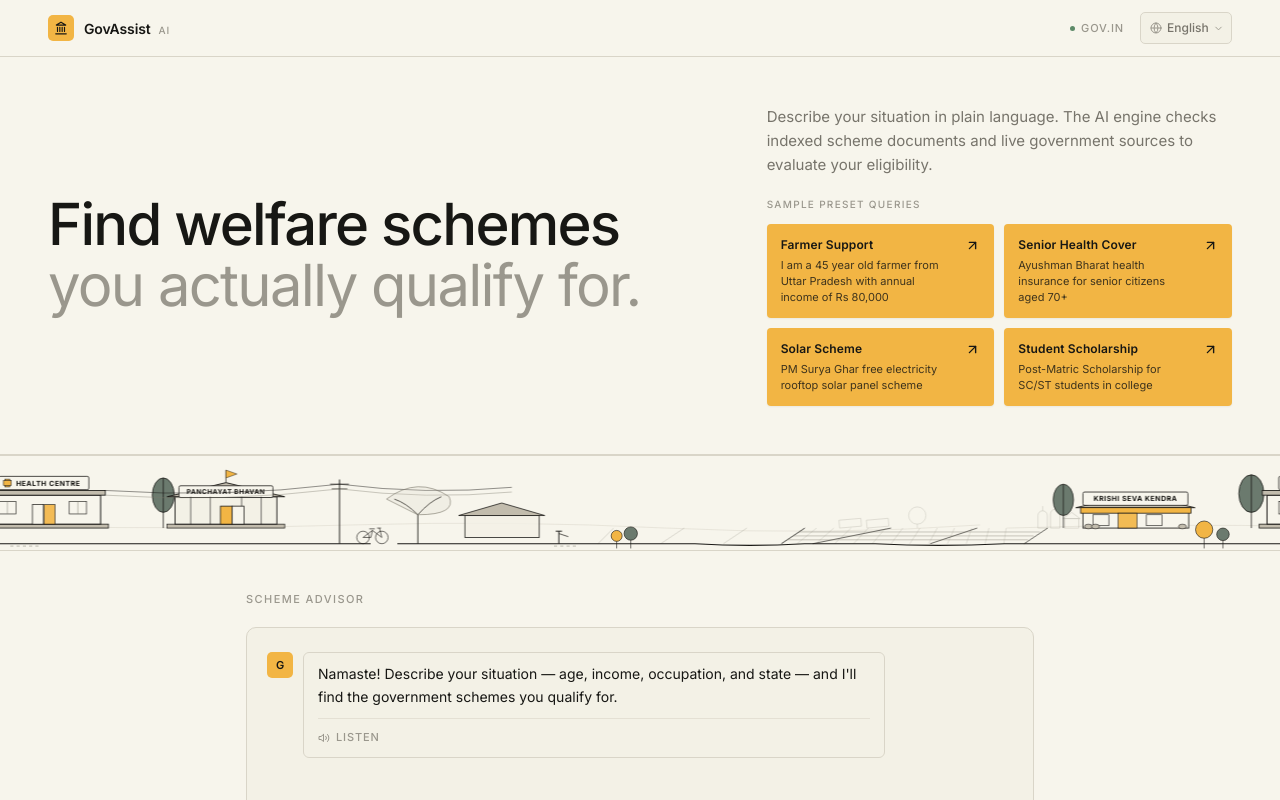
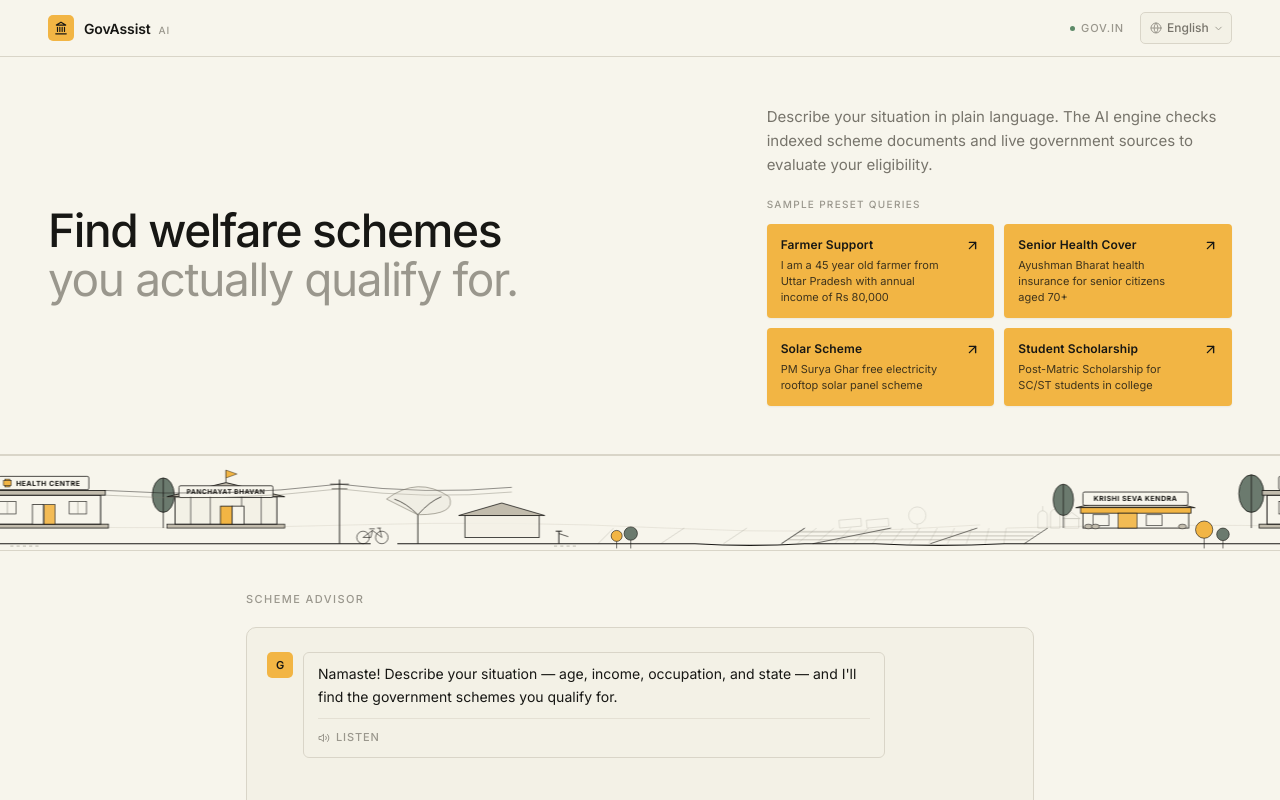
Before and after one commit to vgarg05/Government-Scheme-Discovery-Eligibility-Assistant, a React (Vite) app in the folder frontend/: page / in a window 1280 px wide. Shown: the top 800 px of the page. Built offline with nearby package versions, Linux system fonts and the light colour scheme.

Commit message:
style: slightly decrease Hero title font size to clamp(26px, 3.8vw, 46px)

```diff
--- a/frontend/src/components/Hero.jsx
+++ b/frontend/src/components/Hero.jsx
@@ -25,10 +25,10 @@ export default function Hero({ onPresetClick }) {
           <div className="lg:col-span-7 self-center">
             <h1
               style={{
-                fontSize: 'clamp(32px, 4.8vw, 58px)',
+                fontSize: 'clamp(26px, 3.8vw, 46px)',
                 fontWeight: 500,
                 letterSpacing: '-0.03em',
-                lineHeight: 1.06,
+                lineHeight: 1.08,
                 color: 'var(--text-primary)',
               }}
             >
```
